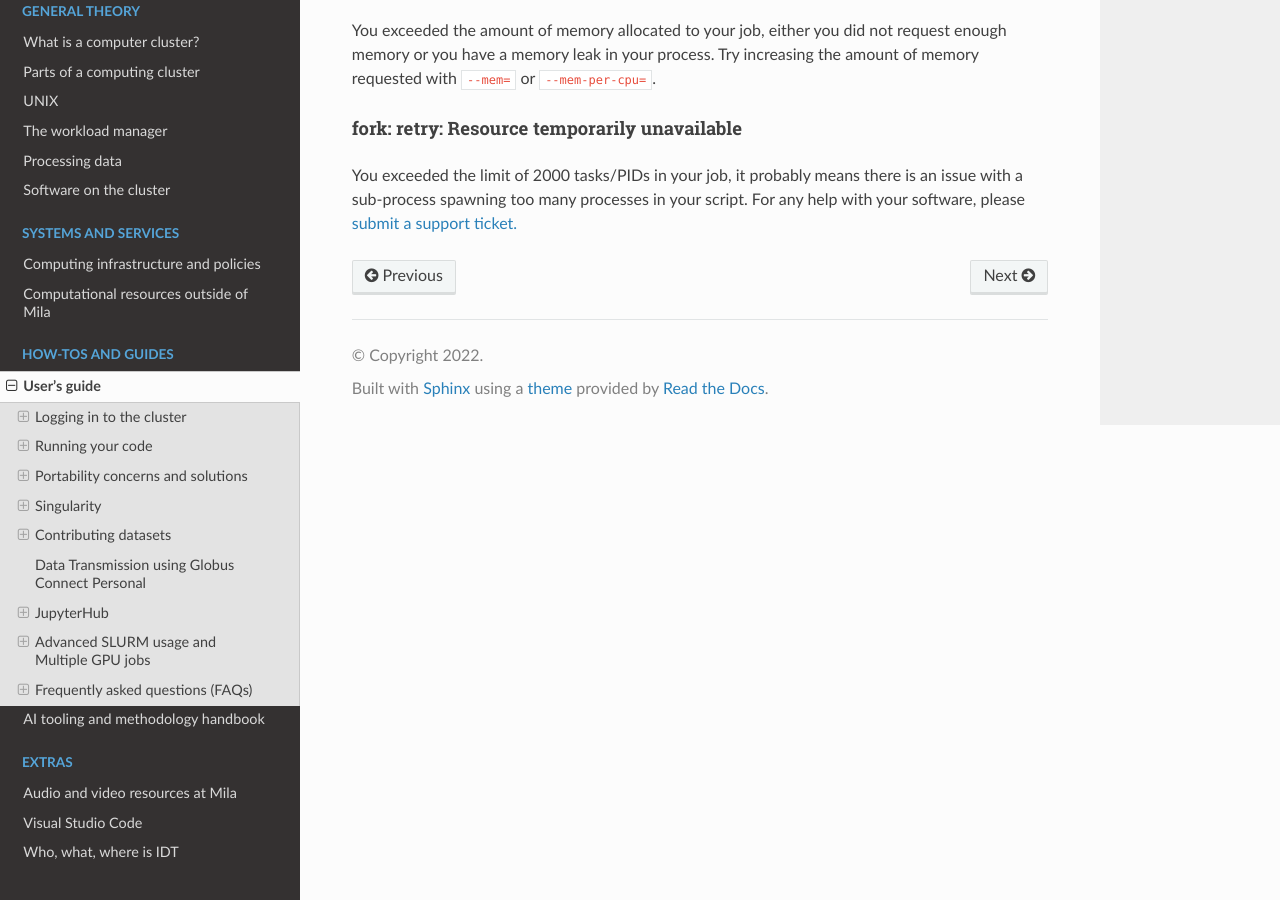
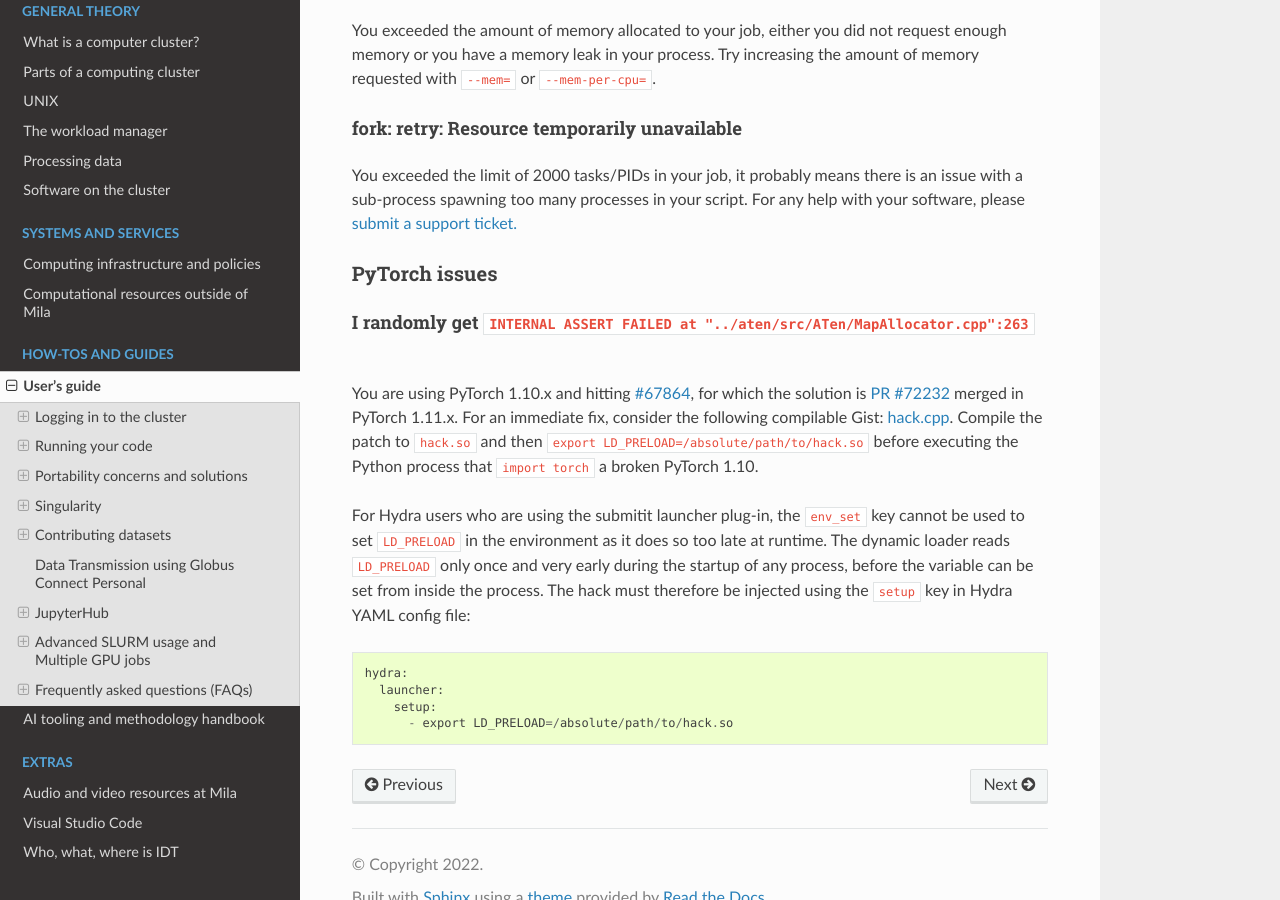
Before and after one commit to mila-iqia/mila-docs, a Sphinx documentation site: the page built from docs/Userguide.rst, in a window 1280 px wide and 900 px high, scrolled down 40292 px. Built offline with Sphinx 7.4.7 and the Read the Docs theme 2.0.0, drawn with Linux system fonts in a browser that asks for light colours.

Commit message:
Update FAQ with PyTorch 1.10 problem and quickfix
Explain the PyTorch INTERNAL ASSERT FAILED at "../aten/src/ATen/MapAllocator.cpp":263 error and how to work around it.

```diff
--- a/docs/Userguide_faq.rst
+++ b/docs/Userguide_faq.rst
@@ -127,3 +127,32 @@ You exceeded the limit of 2000 tasks/PIDs in your job, it probably means there
 is an issue with a sub-process spawning too many processes in your script. For
 any help with your software, please `submit a support ticket.
 <https://milaquebec.freshdesk.com/a/tickets/new>`_
+
+
+PyTorch issues
+--------------
+
+
+I randomly get ``INTERNAL ASSERT FAILED at "../aten/src/ATen/MapAllocator.cpp":263``
+^^^^^^^^^^^^^^^^^^^^^^^^^^^^^^^^^^^^^^^^^^^^^^^^^^^^^^^^^^^^^^^^^^^^^^^^^^^^^^^^^^^^
+
+You are using PyTorch 1.10.x and hitting `#67864
+<https://github.com/pytorch/pytorch/issues/67864>`_,
+for which the solution is `PR #72232
+<https://github.com/pytorch/pytorch/pull/72232>`_
+merged in PyTorch 1.11.x. For an immediate fix, consider the following compilable Gist:
+`hack.cpp
+<https://gist.github.com/obilaniu/b133470cb70410d841faca819d3921e5>`_.
+Compile the patch to ``hack.so`` and then ``export LD_PRELOAD=/absolute/path/to/hack.so``
+before executing the Python process that ``import torch`` a broken PyTorch 1.10.
+
+For Hydra users who are using the submitit launcher plug-in, the ``env_set`` key cannot
+be used to set ``LD_PRELOAD`` in the environment as it does so too late at runtime. The
+dynamic loader reads ``LD_PRELOAD`` only once and very early during the startup of any
+process, before the variable can be set from inside the process. The hack must therefore
+be injected using the ``setup`` key in Hydra YAML config file::
+
+  hydra:
+    launcher:
+      setup:
+        - export LD_PRELOAD=/absolute/path/to/hack.so
```
